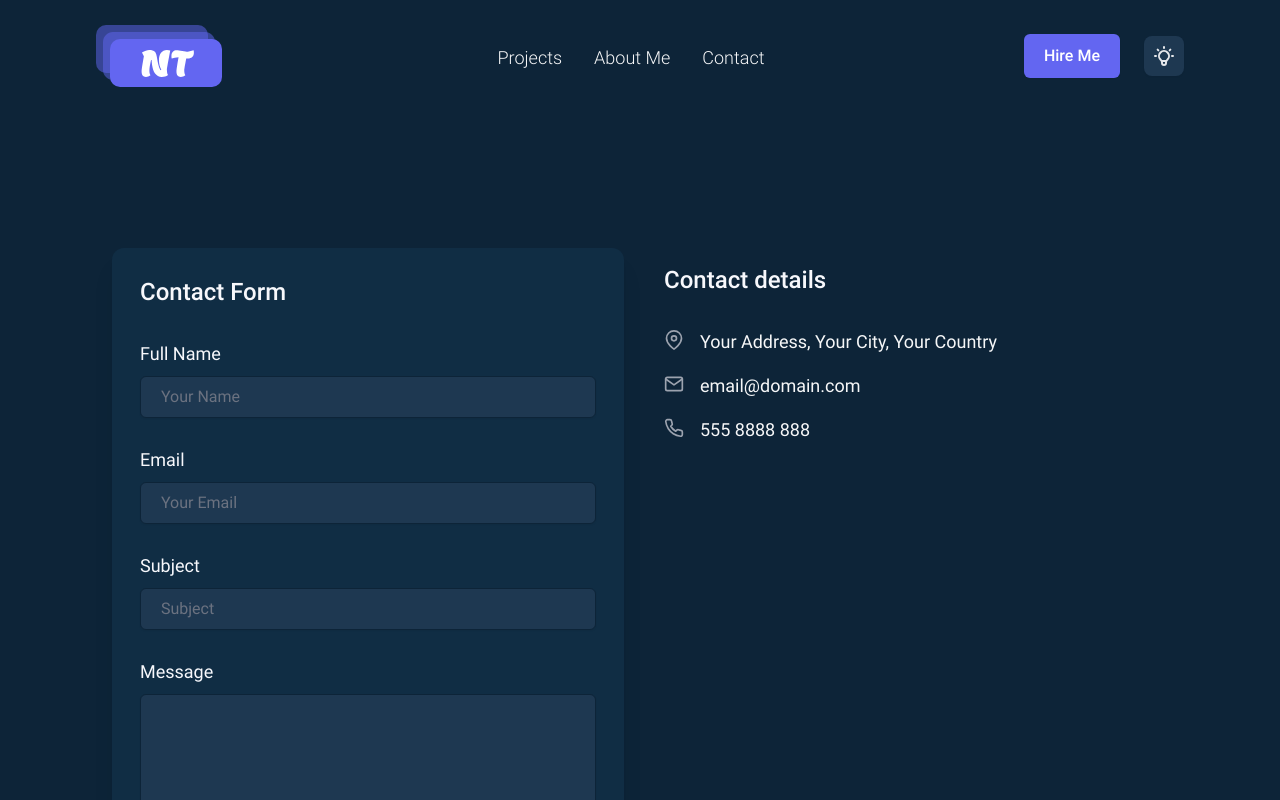
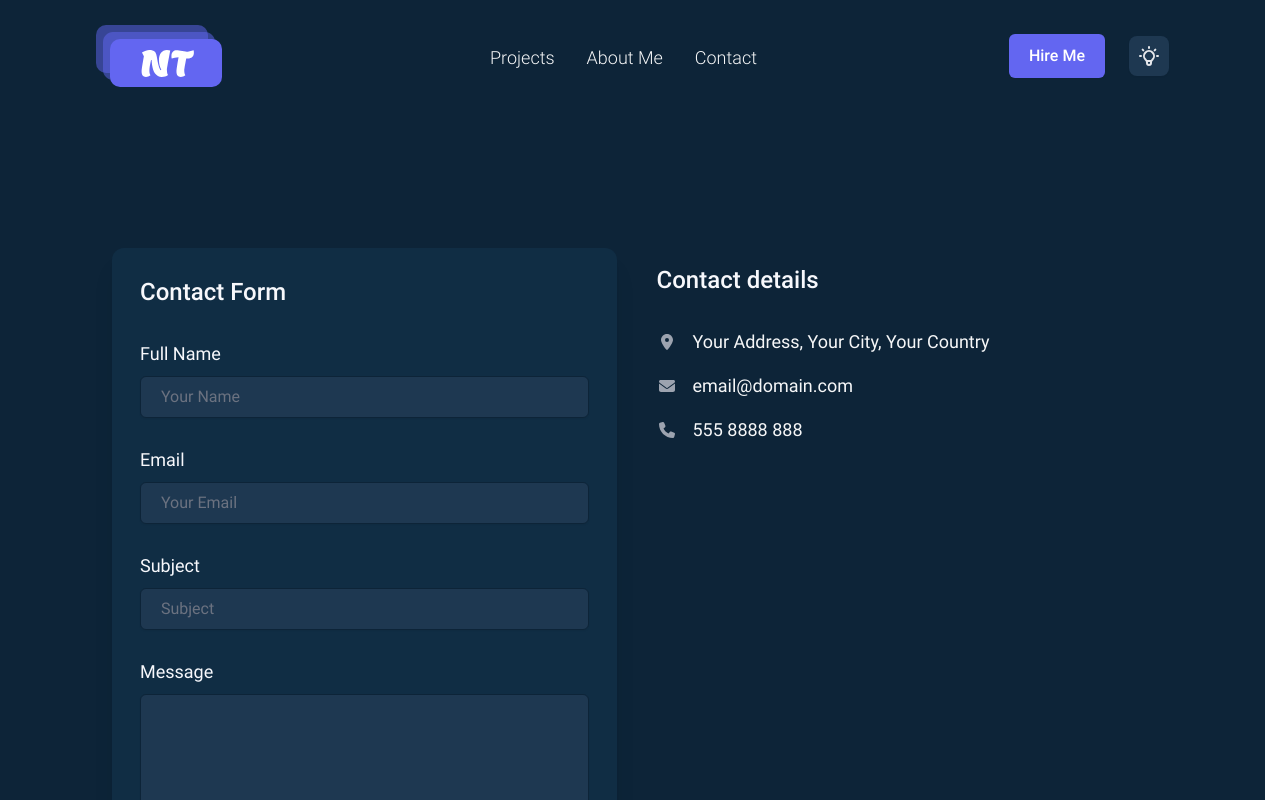
Before and after one commit to NikolayTolkovanov-front/Nuxt-Resume, a Nuxt app: page /contact in a window 1280 px wide. Shown: the top 800 px of the page. Built offline with nearby package versions, Linux system fonts and the light colour scheme.

Commit message:
removed feather icons
contacts now in store

```diff
--- a/components/BackToTop.vue
+++ b/components/BackToTop.vue
@@ -1,5 +1,4 @@
 <script>
-import feather from "feather-icons";
 
 export default {
   components: {},
@@ -15,10 +14,6 @@ export default {
   },
   mounted() {
     window.addEventListener("scroll", this.updateScrollPosition);
-    feather.replace();
-  },
-  updated() {
-    feather.replace();
   },
   beforeDestroy() {
     window.removeEventListener("scroll", this.updateScrollPosition);
@@ -41,7 +36,7 @@ export default {
   <!-- Scroll to top -->
   <transition name="fade">
     <div
-      v-show="isScrolled"
+      v-if="isScrolled"
       class="
         transition
         duration-500
@@ -62,7 +57,7 @@ export default {
       "
       @click="backToTop"
     >
-      <i data-feather="chevron-up"></i>
+      <font-awesome-icon :icon="['fas', 'chevron-up']" />
     </div>
   </transition>
 </template>
--- a/components/HireMeModal.vue
+++ b/components/HireMeModal.vue
@@ -1,5 +1,4 @@
 <script>
-import feather from "feather-icons";
 import Button from "./reusable/Button.vue";
 export default {
   props: ["showModal", "modal", "categories"],
@@ -8,9 +7,6 @@ export default {
     return {
       // @todo
     };
-  },
-  mounted() {
-    feather.replace();
   },
   methods: {},
 };
@@ -68,10 +64,10 @@ export default {
                   What project are you looking for?
                 </h5>
                 <button
-                  class="px-4 text-primary-dark dark:text-primary-light"
+                  class="px-4 flex items-center text-primary-dark dark:text-primary-light"
                   @click="showModal()"
                 >
-                  <i data-feather="x" class="w-8 sm:w-12"></i>
+                  <font-awesome-icon :icon="['fas', 'xmark']" class="w-8 sm:w-12" />
                 </button>
               </div>
               <div class="modal-body p-5 w-full h-full">
--- a/components/contact/ContactDetails.vue
+++ b/components/contact/ContactDetails.vue
@@ -1,11 +1,16 @@
 <script>
+import { useMainStore } from '~/store'
+import { mapState } from 'pinia';
+
 export default {
-  props: ["contacts"],
   data: () => {
     return {
       // @todo
     };
   },
+  computed: {
+    ...mapState(useMainStore, ["contacts"])
+  }
 };
 </script>
 
@@ -25,16 +30,18 @@ export default {
         Contact details
       </h2>
       <ul class="font-roboto-regular">
-        <li class="flex" v-for="contact in contacts" :key="contact.id">
-          <i
-            :data-feather="contact.icon"
+        <li class="flex items-start" v-for="contact in contacts" :key="contact.id">
+          <span class="flex mt-1.5">
+            <font-awesome-icon
+            :icon="['fas', contact.icon]"
             class="w-5 text-gray-500 dark:text-gray-400 mr-4"
-          ></i>
+            />
+          </span>
           <a
             href="#"
             class="text-lg mb-4 text-ternary-dark dark:text-ternary-light"
             :class="
-              contact.icon === 'mail' || contact.icon === 'phone'
+              contact.icon === 'envelope' || contact.icon === 'phone'
                 ? 'hover:underline cursor-pointer'
                 : ''
             "
--- a/components/projects/ProjectsGrid.vue
+++ b/components/projects/ProjectsGrid.vue
@@ -1,7 +1,6 @@
 <script>
 import { useMainStore } from "~/store";
 import { mapState } from "pinia";
-import feather from "feather-icons";
 
 export default {
   data: () => {
@@ -37,9 +36,6 @@ export default {
       let project = new RegExp(this.searchProject, "i");
       return this.projects.filter((el) => el.title.match(project));
     },
-  },
-  mounted() {
-    feather.replace();
   },
 };
 </script>
--- a/components/shared/AppBanner.vue
+++ b/components/shared/AppBanner.vue
@@ -1,18 +1,10 @@
 <script>
-// import feather from "feather-icons";
 
 export default {
   data: () => {
     return {
       // Todo
     };
-  },
-
-  mounted() {
-    // feather.replace();
-  },
-  updated() {
-    // feather.replace();
   },
 };
 </script>
--- a/components/shared/AppFooter.vue
+++ b/components/shared/AppFooter.vue
@@ -1,7 +1,6 @@
 <script>
 import { useMainStore } from '~/store'
 import { mapState } from "pinia";
-import feather from "feather-icons";
 import FooterCopyright from "./FooterCopyright.vue";
 export default {
   components: { FooterCopyright },
@@ -12,12 +11,6 @@ export default {
   },
   computed: {
     ...mapState(useMainStore, ["copyrightDate", "socialProfiles"]),
-  },
-  mounted() {
-    feather.replace();
-  },
-  updated() {
-    feather.replace();
   },
 };
 </script>
@@ -73,7 +66,6 @@ export default {
               size="2x"
               class="w-6 sm:w-8 h-6 sm:h-8"
             />
-            <!-- <i :data-feather="social.icon" class="w-6 sm:w-8 h-6 sm:h-8"></i> -->
           </a>
         </ul>
       </div>
--- a/layouts/default.vue
+++ b/layouts/default.vue
@@ -30,7 +30,6 @@
 </template>
 
 <script>
-import feather from "feather-icons";
 import AppHeader from "../components/shared/AppHeader.vue";
 import AppFooter from "../components/shared/AppFooter.vue";
 import BackToTop from "../components/BackToTop.vue";
@@ -40,14 +39,16 @@ export default {
       // Todo
     };
   },
-  mounted() {
-    feather.replace();
-  },
+
   components: { AppFooter, BackToTop, AppHeader },
 };
 </script>
 
 <style>
+html {
+  scrollbar-gutter: stable;
+}
+
 .bg-secondary-light {
   transition: 0.2s;
 }
--- a/pages/about.vue
+++ b/pages/about.vue
@@ -1,5 +1,4 @@
 <script>
-import feather from "feather-icons";
 
 // definePageMeta({
 //   scrollToTop: true,
@@ -7,12 +6,6 @@ import feather from "feather-icons";
 
 export default {
   name: "About",
-  mounted() {
-    feather.replace();
-  },
-  updated() {
-    feather.replace();
-  },
 };
 </script>
 
--- a/pages/contact.vue
+++ b/pages/contact.vue
@@ -1,6 +1,4 @@
 <script>
-import feather from "feather-icons";
-
 // definePageMeta({
 //   scrollToTop: true,
 // })
@@ -8,30 +6,8 @@ import feather from "feather-icons";
 export default {
   data: () => {
     return {
-      contacts: [
-        {
-          id: 1,
-          name: "Your Address, Your City, Your Country",
-          icon: "map-pin",
-        },
-        {
-          id: 2,
-          name: "email@domain.com",
-          icon: "mail",
-        },
-        {
-          id: 3,
-          name: "555 8888 888",
-          icon: "phone",
-        },
-      ],
+
     };
-  },
-  mounted() {
-    feather.replace();
-  },
-  updated() {
-    feather.replace();
   },
 };
 </script>
@@ -49,6 +25,6 @@ export default {
     <ContactForm />
 
     <!-- Contact details -->
-    <ContactDetails :contacts="contacts" />
+    <ContactDetails />
   </div>
 </template>
--- a/pages/projects/[id].vue
+++ b/pages/projects/[id].vue
@@ -51,10 +51,10 @@ export default {
         </p>
         <div class="flex">
           <div class="flex items-center mr-10">
-            <i
-              data-feather="clock"
+            <font-awesome-icon
+              :icon="['fas', 'clock']"
               class="w-4 h-4 text-ternary-dark dark:text-ternary-light"
-            ></i>
+            />
             <span
               class="
                 font-roboto-medium
@@ -67,10 +67,10 @@ export default {
             >
           </div>
           <div class="flex items-center">
-            <i
-              data-feather="tag"
+            <font-awesome-icon
+              :icon="['fas', 'tag']"
               class="w-4 h-4 text-ternary-dark dark:text-ternary-light"
-            ></i>
+            />
             <span
               class="
                 font-roboto-medium
@@ -216,10 +216,10 @@ export default {
                   shadow-sm
                   duration-500
                 "
-                ><i
-                  :data-feather="social.icon"
+                ><font-awesome
+                  :icon="social.icon"
                   class="w-4 lg:w-5 h-4 lg:h-5"
-                ></i
+                />
               ></a>
             </div>
           </div>
--- a/store/index.ts
+++ b/store/index.ts
@@ -764,6 +764,23 @@ export const useMainStore = defineStore('main', {
         name: "Branding & Animations",
       },
     ],
+    contacts: [
+      {
+        id: 1,
+        name: "Your Address, Your City, Your Country",
+        icon: "location-dot",
+      },
+      {
+        id: 2,
+        name: "email@domain.com",
+        icon: "envelope",
+      },
+      {
+        id: 3,
+        name: "555 8888 888",
+        icon: "phone",
+      },
+    ],
   }),
 
   actions: {
```
